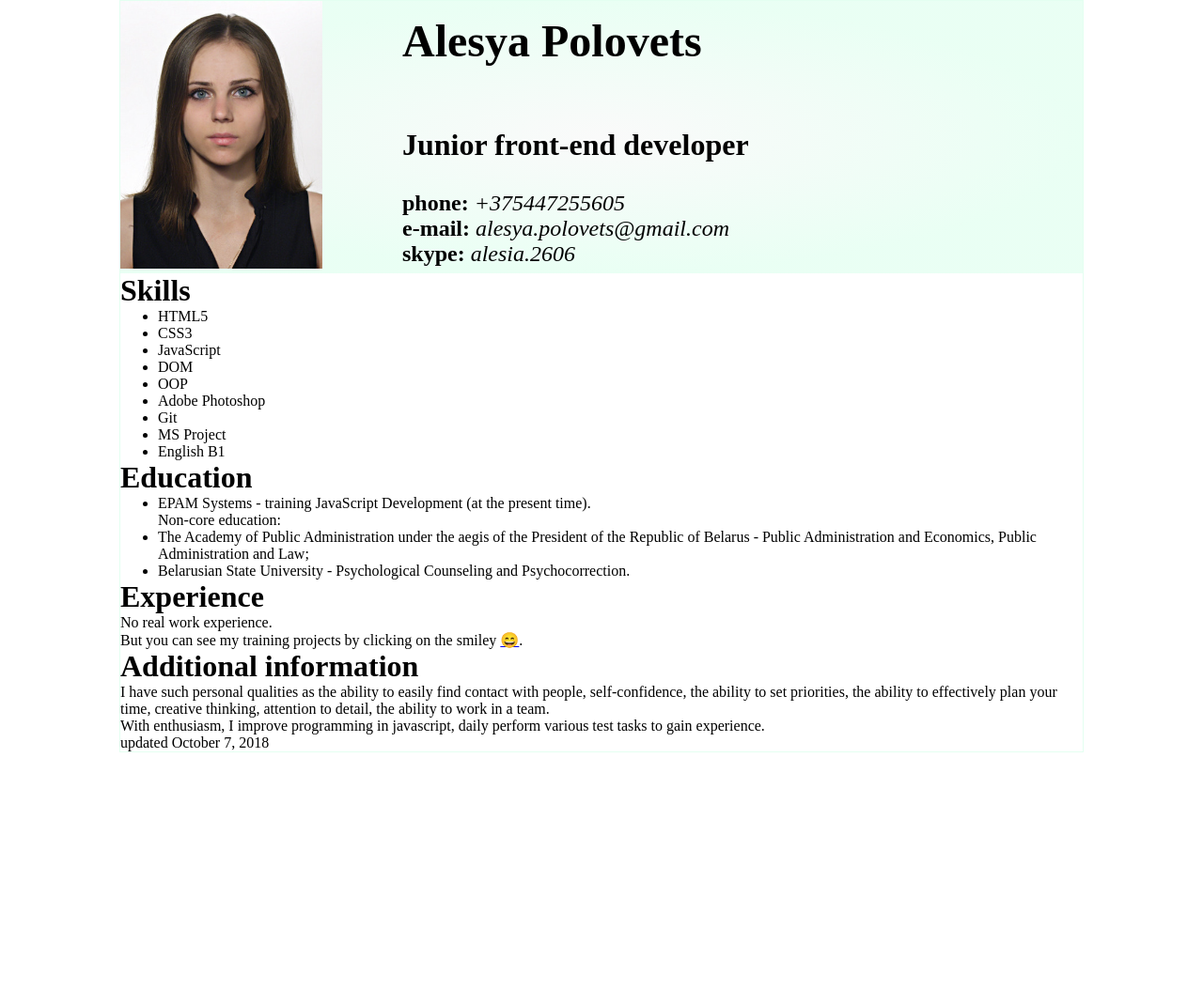
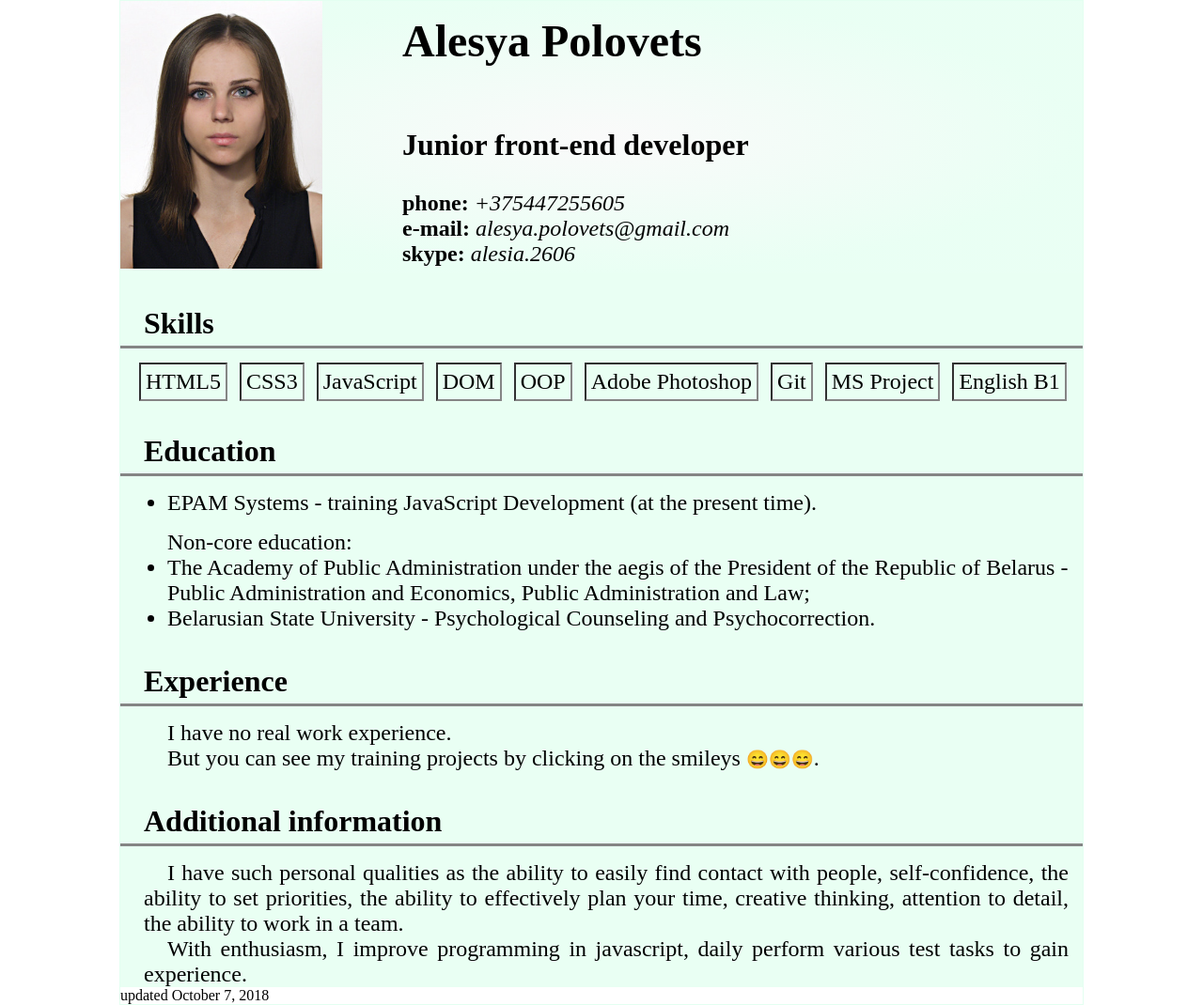
Before and after one commit to alesya-polovets/rsschool-codejam1-cv, a plain HTML site: page index.html in a window 1280 px wide. Shown: the whole page at 94% size. Before the commit the page ends 801 px from the top, so only its background shows below. Drawn offline with Linux system fonts and the light colour scheme.

Commit message:
feat: add styles to the main content

```diff
--- a/index.html
+++ b/index.html
@@ -21,7 +21,7 @@
 <main>
   <section>
     <h2>Skills</h2>
-    <ul>
+    <ul class="skills">
       <li>HTML5</li>
       <li>CSS3</li>
       <li>JavaScript</li>
@@ -35,7 +35,7 @@
   </section>
   <section>
     <h2>Education</h2>
-    <ul>
+    <ul class="education">
       <li>EPAM Systems - training JavaScript Development (at the present time).</li>
       <p>Non-core education:</p>
       <li>The Academy of Public Administration under the aegis of the President of the Republic of Belarus - Public
@@ -45,9 +45,9 @@
   </section>
   <section>
     <h2>Experience</h2>
-    <p>No real work experience.</p>
-    <p>But you can see my training projects by clicking on the smiley
-      <a href="https://github.com/alesya-polovets?tab=repositories">&#x1f604</a>.</p>
+    <p>I have no real work experience.</p>
+    <p>But you can see my training projects by clicking on the smileys
+      <a href="https://github.com/alesya-polovets?tab=repositories">&#x1f604&#x1f604&#x1f604</a>.</p>
   </section>
   <section>
     <h2>Additional information</h2>
--- a/style/style.css
+++ b/style/style.css
@@ -41,3 +41,63 @@ span {
   font-weight: bold;
   font-style: normal;
 }
+
+main {
+  background-color: rgba(228, 255, 241, 0.8);
+}
+
+main section :nth-child(2) {
+  padding-top: 15px;
+}
+
+main h2 {
+  padding: 35px 0 5px 25px;
+  border-bottom: 3px solid #858585;
+}
+
+ul {
+  padding-left: 20px;
+  font-size: 1.5em;
+}
+
+ul.skills li {
+  padding: 5px;
+  display: inline-block;
+  border: 2px inset #858585;
+}
+
+ul.skills li+li {
+  margin-left: 7px;
+}
+
+main p {
+  font-size: 1.5em;
+  padding-left: 25px;
+}
+
+ul p {
+  font-size: 1em;
+  padding: 10px 0 0;
+}
+
+ul.education {
+  padding-left: 50px;
+}
+
+p {
+  text-align: justify;
+  padding-right: 15px;
+}
+
+section:nth-child(3) p {
+  text-indent: 25px;
+}
+
+section:nth-child(4) p {
+  text-indent: 25px;
+}
+
+a {
+  text-decoration: none;
+  font-size: 0.8em;
+}
```
